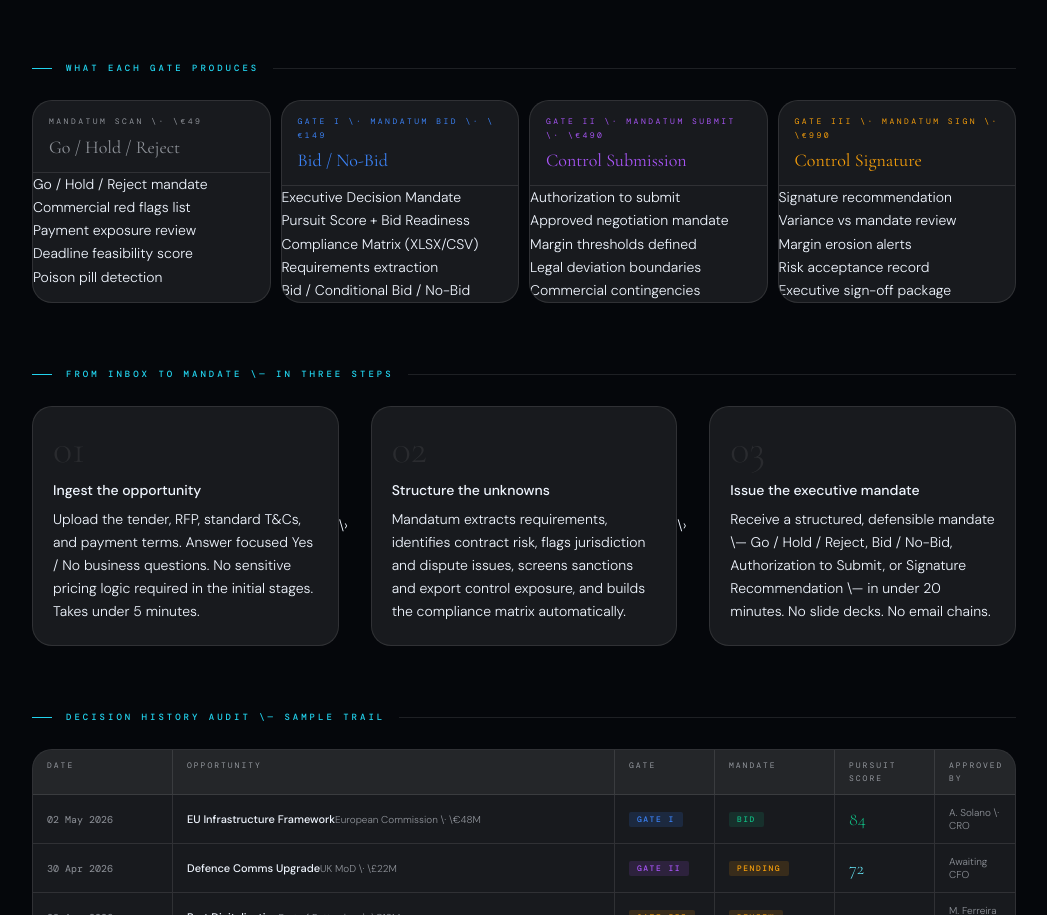
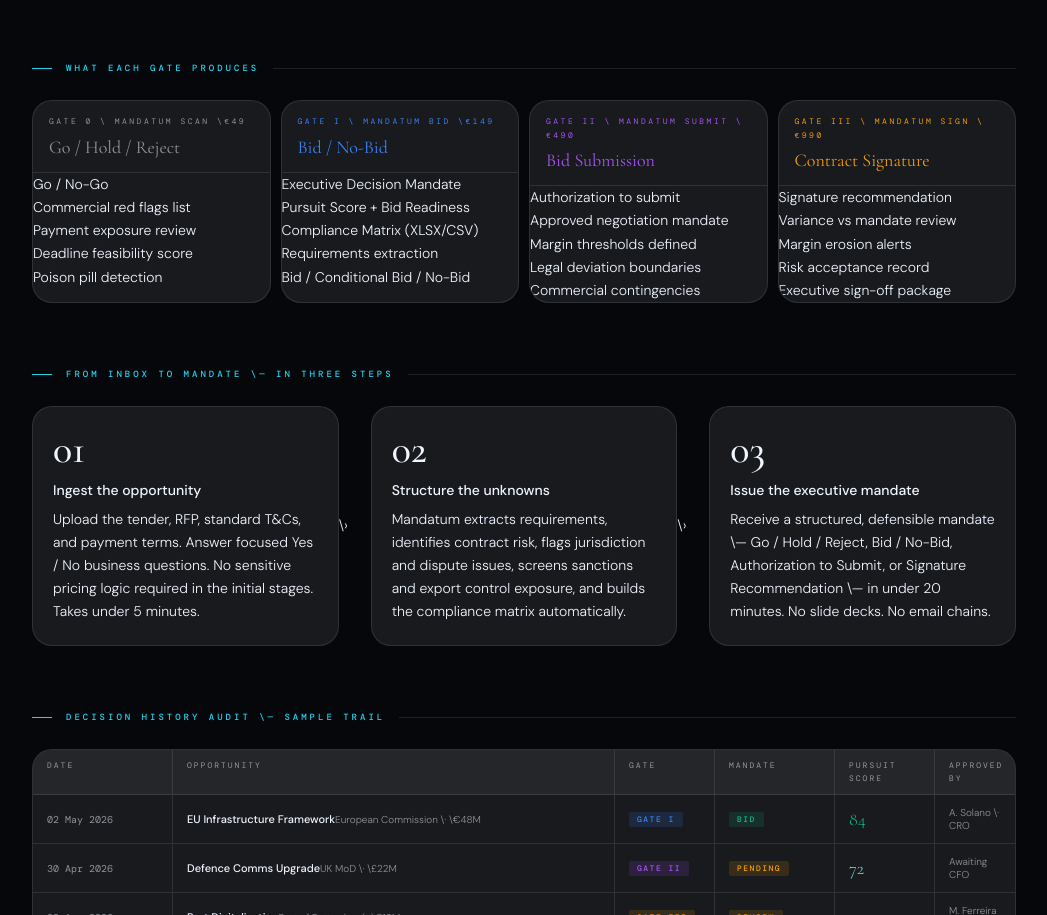
Before and after one commit to CESARKUBEREK/Mandatum, a plain HTML site: page command.html in a window 1280 px wide. Shown: the part 1894-2809 px from the top of the page, without its empty margins (116-1163 px from the left). Drawn offline with nearby package versions, Linux system fonts and the light colour scheme; a web font is replaced by a local one.

Commit message:
Update command.html

```diff
--- a/command.html
+++ b/command.html
@@ -857,8 +857,8 @@ textarea.field-input { resize: vertical; min-height: 100px; }
     }
     .wf-num {
       font-family: 'Cormorant Garamond', serif;
-      font-size: 40px; font-weight: 300;
-      color: var(--surface2); line-height: 1; margin-bottom: 10px;
+      font-size: 40px; font-weight: 500;
+      color: var(--white); line-height: 1; margin-bottom: 10px;
     }
     .wf-title { font-size: 14px; font-weight: 500; color: var(--text-pri); margin-bottom: 6px; }
     .wf-
@@ -1360,11 +1360,11 @@ textarea.field-input { resize: vertical; min-height: 100px; }
 
     <div class="output-card">
       <div class="oc-head">
-        <div class="oc-gate" style="color:var(--text-sec)">Mandatum Scan \· \€49</div>
+        <div class="oc-gate" style="color:var(--text-sec)">Gate 0 \ Mandatum Scan \€49</div>
         <div class="oc-name" style="color:var(--text-sec)">Go / Hold / Reject</div>
       </div>
       <div class="oc-body">
-        <div class="oc-item"><span class="dot" style="background:var(--text-sec)"></span>Go / Hold / Reject mandate</div>
+        <div class="oc-item"><span class="dot" style="background:var(--text-sec)"></span>Go / No-Go</div>
         <div class="oc-item"><span class="dot" style="background:var(--text-sec)"></span>Commercial red flags list</div>
         <div class="oc-item"><span class="dot" style="background:var(--text-sec)"></span>Payment exposure review</div>
         <div class="oc-item"><span class="dot" style="background:var(--text-sec)"></span>Deadline feasibility score</div>
@@ -1374,7 +1374,7 @@ textarea.field-input { resize: vertical; min-height: 100px; }
 
     <div class="output-card">
       <div class="oc-head">
-        <div class="oc-gate" style="color:var(--blue)">Gate I \· Mandatum Bid \· \€149</div>
+        <div class="oc-gate" style="color:var(--blue)">Gate I \ Mandatum Bid \€149</div>
         <div class="oc-name" style="color:var(--blue)">Bid / No-Bid</div>
       </div>
       <div class="oc-body">
@@ -1388,8 +1388,8 @@ textarea.field-input { resize: vertical; min-height: 100px; }
 
     <div class="output-card">
       <div class="oc-head">
-        <div class="oc-gate" style="color:var(--purple)">Gate II \· Mandatum Submit \· \€490</div>
-        <div class="oc-name" style="color:var(--purple)">Control Submission</div>
+        <div class="oc-gate" style="color:var(--purple)">Gate II \ Mandatum Submit \€490</div>
+        <div class="oc-name" style="color:var(--purple)">Bid Submission</div>
       </div>
       <div class="oc-body">
         <div class="oc-item"><span class="dot" style="background:var(--purple)"></span>Authorization to submit</div>
@@ -1402,8 +1402,8 @@ textarea.field-input { resize: vertical; min-height: 100px; }
 
     <div class="output-card">
       <div class="oc-head">
-        <div class="oc-gate" style="color:var(--amber)">Gate III \· Mandatum Sign \· \€990</div>
-        <div class="oc-name" style="color:var(--amber)">Control Signature</div>
+        <div class="oc-gate" style="color:var(--amber)">Gate III \ Mandatum Sign \€990</div>
+        <div class="oc-name" style="color:var(--amber)">Contract Signature</div>
       </div>
       <div class="oc-body">
         <div class="oc-item"><span class="dot" style="background:var(--amber)"></span>Signature recommendation</div>
```
